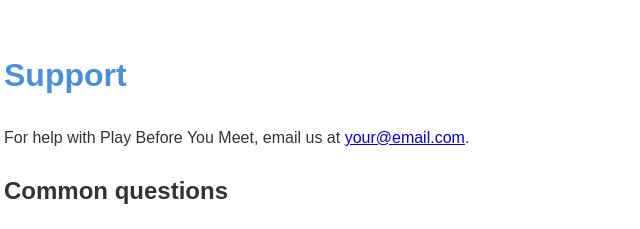
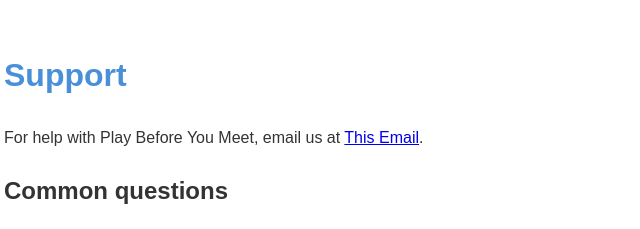
Before and after one commit to bdkinsella-rgb/playbeforyoumeet-site, a plain HTML site: page support.html in a window 1280 px wide. Shown: the top 229 px of the page, 296-936 px from the left. Drawn offline with Linux system fonts and the light colour scheme.

Commit message:
Update support email address in support.html

```diff
--- a/support.html
+++ b/support.html
@@ -11,7 +11,7 @@
 <body>
   <h1>Support</h1>
   <p>For help with Play Before You Meet, email us at
-  <a href="mailto:your@email.com">your@email.com</a>.</p>
+  <a href="mailto:bdkinsella@email.com">This Email</a>.</p>
 
   <h2>Common questions</h2>
   <p><strong>The games aren't opening.</strong> Make sure the add-on has been
```
